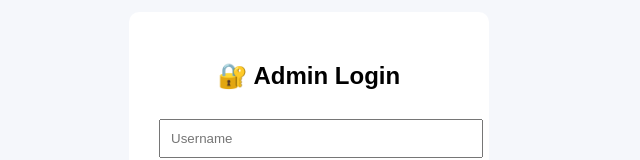
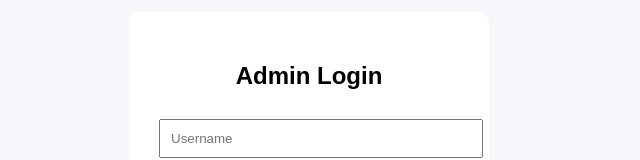
Before and after one commit to JeevithaDsouza/FUTURE_FS_02, a website: page mini-crm/public/login.html in a window 1280 px wide. Shown: the part 240-400 px from the top of the page, without its empty margins (331-971 px from the left). Drawn offline with Linux system fonts and the light colour scheme.

Commit message:
Update login.html

```diff
--- a/mini-crm/public/login.html
+++ b/mini-crm/public/login.html
@@ -7,7 +7,7 @@
 <body class="login-body">
 
 <div class="login-box">
-    <h2>🔐 Admin Login</h2>
+    <h2>Admin Login</h2>
 
     <input type="text" id="username" placeholder="Username">
     <input type="password" id="password" placeholder="Password">
```
